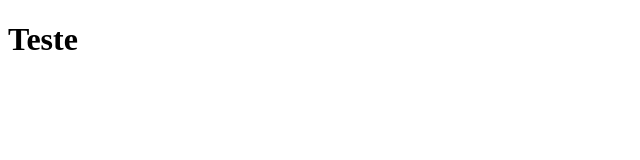
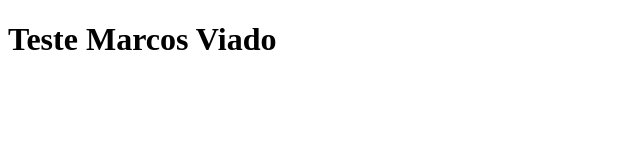
Before and after one commit to etec-Bliblioteca/teste-repositorio, a plain HTML site: page index.html in a window 1280 px wide. Shown: the whole page, without its empty margins (0-640 px from the left). Drawn offline with Linux system fonts and the light colour scheme.

Commit message:
Update index.html

```diff
--- a/index.html
+++ b/index.html
@@ -6,6 +6,6 @@
     <title>Teste do repositorio</title>
 </head>
 <body>
-    <h1>Teste</h1>
+    <h1>Teste Marcos Viado</h1>
 </body>
 </html>
```
